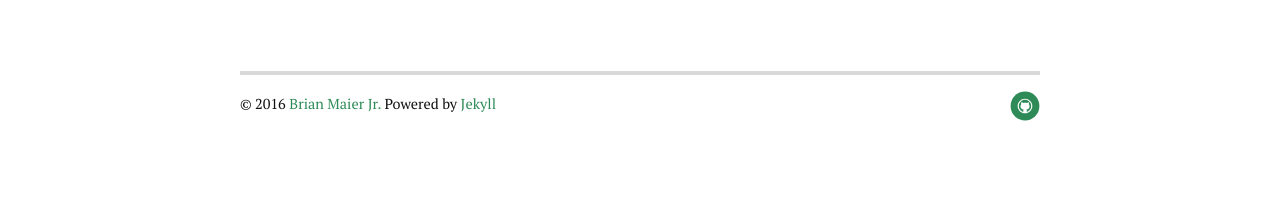
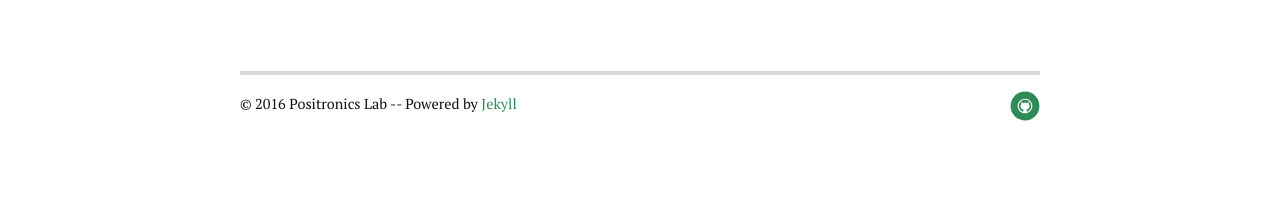
Before and after one commit to PositronicsLab/positronicslab.github.io, a Jekyll site: the page built from index.md, in a window 1280 px wide. Shown: the part 1024-1230 px from the top of the page. Built offline with Jekyll 4.4.1, drawn with Linux system fonts in a browser that asks for light colours; nearby versions of some CDN libraries; Markdown is read by kramdown in place of the engine named in the settings.

Commit message:
updated License

```diff
--- a/_includes/footer.html
+++ b/_includes/footer.html
@@ -1,6 +1,6 @@
 <div class="footer">
    <div class="container">
-      <p class="copy">&copy; {{ site.time | date: '%Y' }} <a href="http://brianmaierjr.com">Brian Maier Jr.</a> Powered by <a href="http://jekyllrb.com">Jekyll</a></p>
+      <p class="copy">&copy; {{ site.time | date: '%Y' }} Positronics Lab -- Powered by <a href="http://jekyllrb.com">Jekyll</a></p>
 
       <div class="footer-links">
          <ul class="noList">
```
Also changed, not shown: 1 other file.
